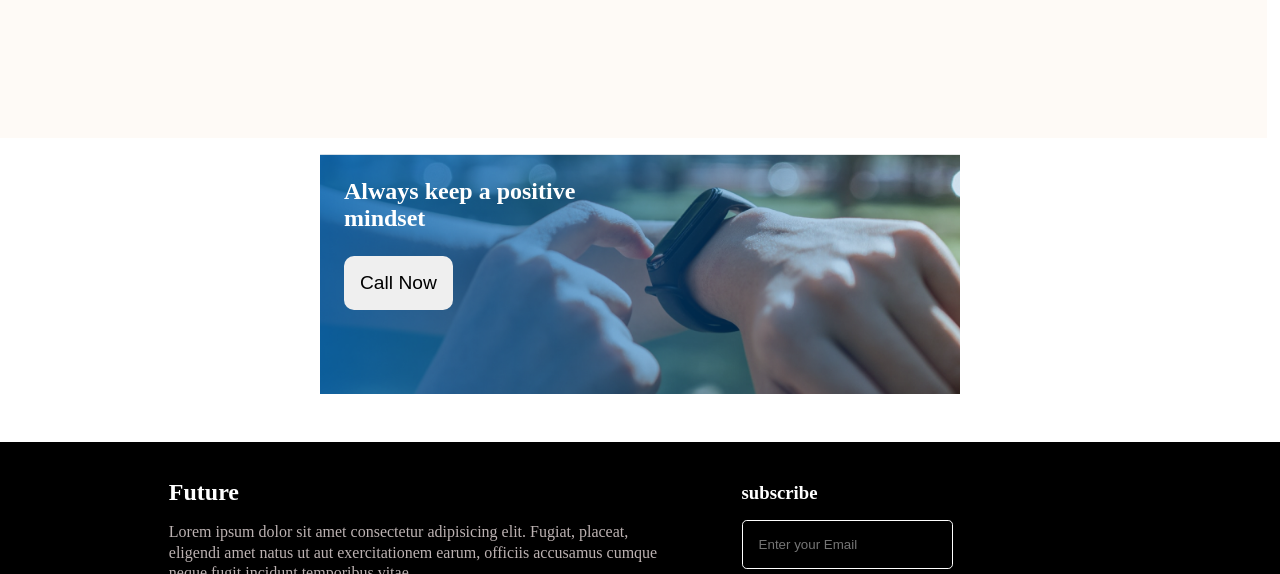
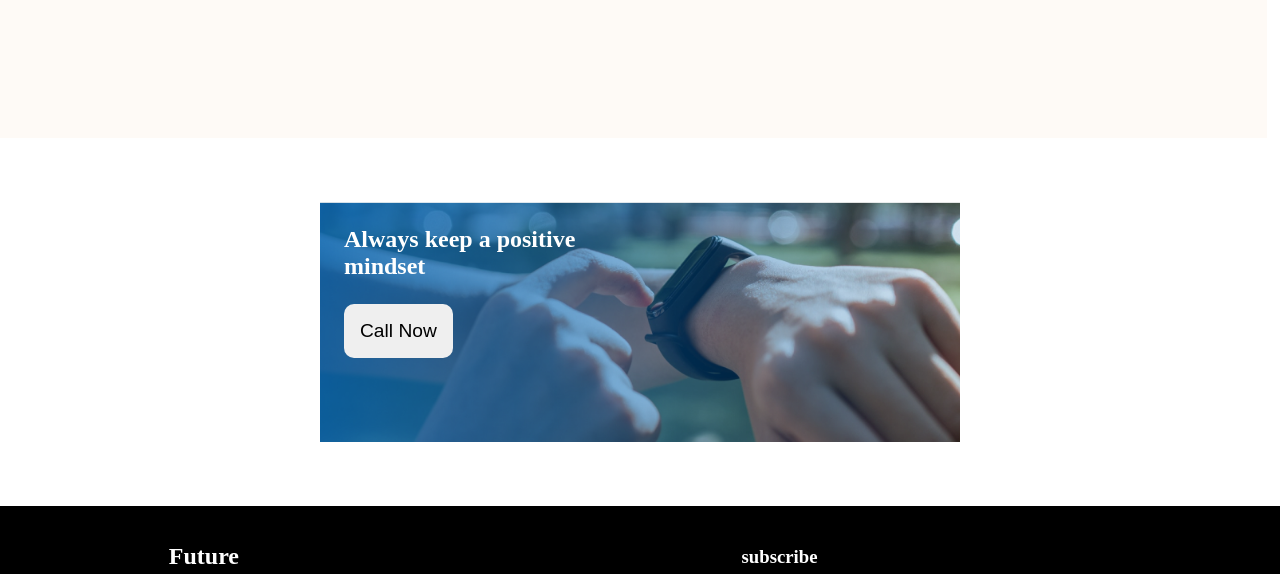
Before and after one commit to mdalaminfaraji/new_year_new_me, a plain HTML site: page index.html in a window 1280 px wide. Shown: the part 2198-2772 px from the top of the page. Drawn offline with Linux system fonts and the light colour scheme.

Commit message:
alhamdulilah

```diff
--- a/style.css
+++ b/style.css
@@ -165,7 +165,7 @@ h6{
 }
 
 .mindset{
-    margin: 1rem 20rem;
+    margin: 4rem 20rem;
     width: auto;
     height: 30vh;
     background-image: url("images/gradient1.png"),url("images/watch.png");
```
